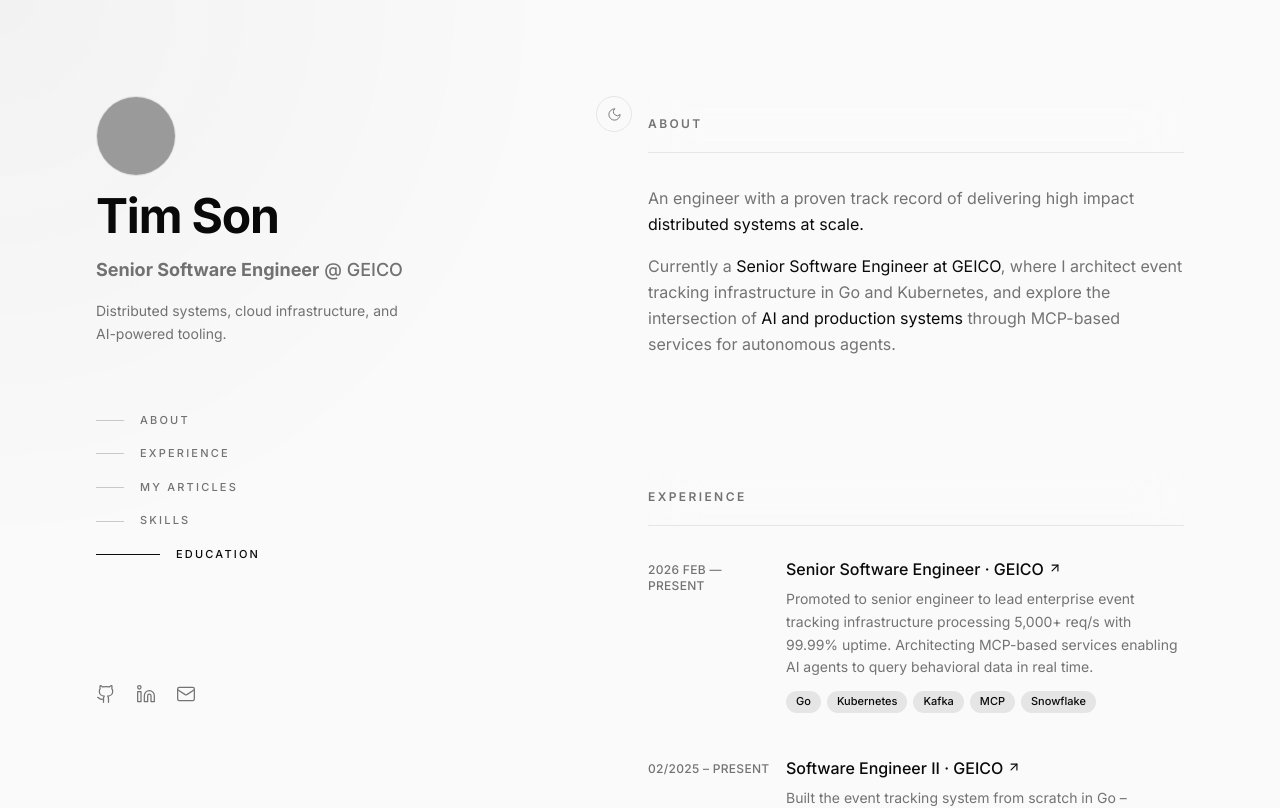
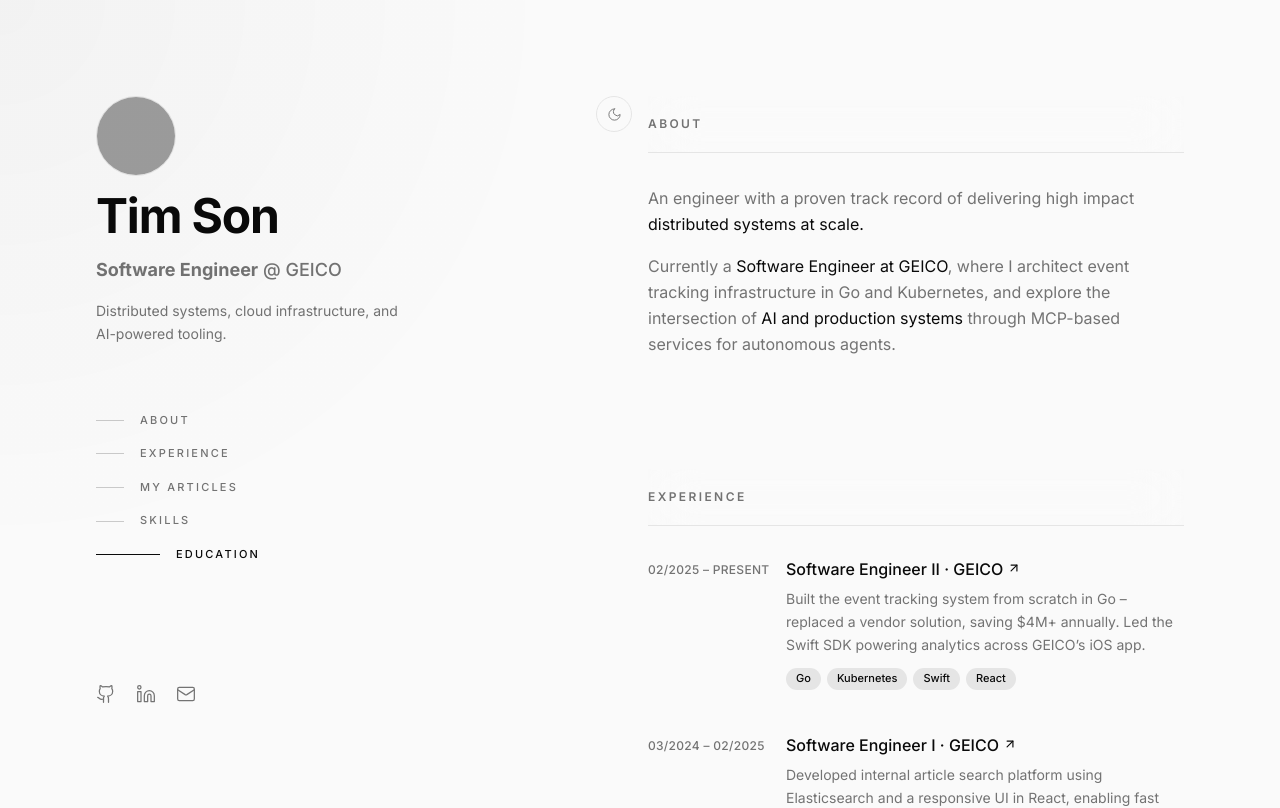
Before and after one commit to timsonau/portfolio, a React (Vite) app: page / in a window 1280 px wide. Shown: the top 808 px of the page. Built offline with nearby package versions, Linux system fonts and the light colour scheme; no server answers; grey boxes are pictures that could not be loaded.

Commit message:
Revert "content: add new title"
This reverts commit 0900916f8a5e00b883305e7734c4d50211f875bb.

```diff
--- a/src/Portfolio.tsx
+++ b/src/Portfolio.tsx
@@ -82,7 +82,7 @@
             </h1>
 
             <h2 className="hero-enter hero-delay-3 text-lg font-medium text-muted-foreground">
-              <b>Senior Software Engineer</b> @ GEICO
+              <b>Software Engineer</b> @ GEICO
             </h2>
 
             <p className="hero-enter hero-delay-4 max-w-xs text-sm leading-relaxed text-muted-foreground">
--- a/src/components/AboutSection.tsx
+++ b/src/components/AboutSection.tsx
@@ -11,7 +11,7 @@
         </p>
         <p>
           {"Currently a "}
-          <span className="text-foreground">Senior Software Engineer at GEICO</span>
+          <span className="text-foreground">Software Engineer at GEICO</span>
           {", where I architect event tracking infrastructure in Go and Kubernetes, and explore the intersection of "}
           <span className="text-foreground">AI and production systems</span>
           {" through MCP-based services for autonomous agents."}
--- a/src/components/ExperienceSection.tsx
+++ b/src/components/ExperienceSection.tsx
@@ -2,14 +2,14 @@
 import SectionHeading from "./SectionHeading";
 
 const EXPERIENCES = [
-  {
-    dateRange: "2026 Feb \u2014 Present",
-    title: "Senior Software Engineer",
-    company: "GEICO",
-    companyUrl: "https://www.geico.com",
-    description: "Promoted to senior engineer to lead enterprise event tracking infrastructure processing 5,000+ req/s with 99.99% uptime. Architecting MCP-based services enabling AI agents to query behavioral data in real time.",
-    technologies: ["Go", "Kubernetes", "Kafka", "MCP", "Snowflake"],
-  },
+  // {
+  //   dateRange: "2026 Feb \u2014 Present",
+  //   title: "Senior Software Engineer",
+  //   company: "GEICO",
+  //   companyUrl: "https://www.geico.com",
+  //   description: "Promoted to senior engineer to lead enterprise event tracking infrastructure processing 5,000+ req/s with 99.99% uptime. Architecting MCP-based services enabling AI agents to query behavioral data in real time.",
+  //   technologies: ["Go", "Kubernetes", "Kafka", "MCP", "Snowflake"],
+  // },
   {
     dateRange: "02/2025 \u2013 Present",
     title: "Software Engineer II",
```
